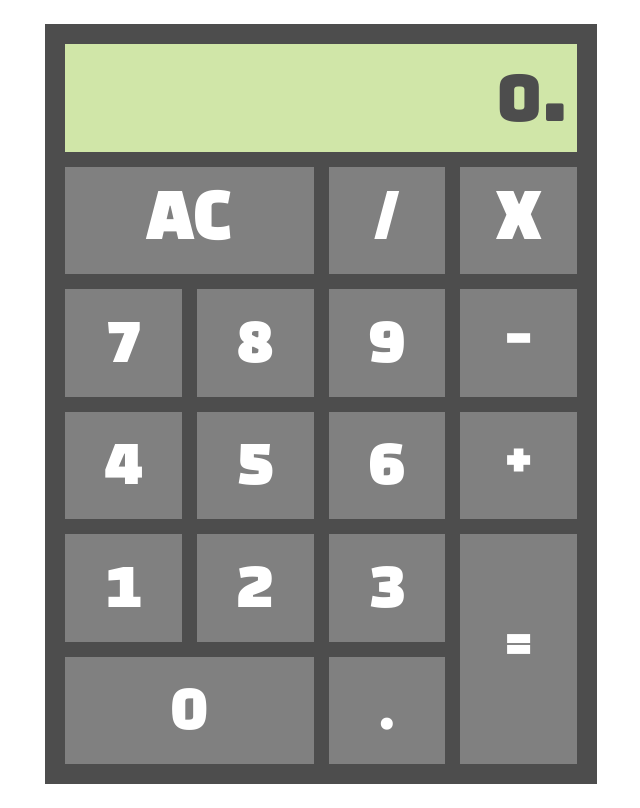
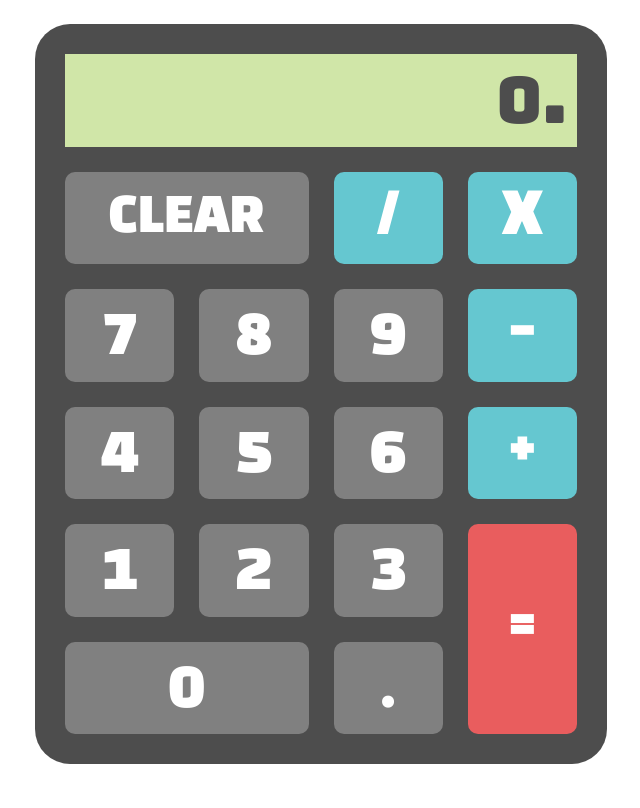
Before and after one commit to cbl0011/js-calculator, a plain HTML site: page index.html in a window 1280 px wide. Shown: the whole page, without its empty margins (319-959 px from the left). Drawn offline with Linux system fonts and the light colour scheme.

Commit message:
Clean up visuals

```diff
--- a/index.html
+++ b/index.html
@@ -26,7 +26,7 @@
         <div class="calc-button" id="subtract">-</div>
         <div class="calc-button" id="multiply">X</div>
         <div class="calc-button" id="divide">/</div>
-        <div class="calc-button" id="clear">AC</div>
+        <div class="calc-button" id="clear">CLEAR</div>
         <div class="calc-button" id="equals">=</div>
     </div>
 </body>
--- a/style.css
+++ b/style.css
@@ -1,10 +1,11 @@
 #calc-container {
     display: grid;
     width: 40vw;
-    min-width: 300px;
-    height: 90vh;
+    min-width: 500px;
+    height: 85vh;
+    min-height: 600px;
     margin: 3vh auto;
-    padding: 20px;
+    padding: 30px;
     grid-template-areas: "disp disp disp disp"
                          "clear clear div mult"
                          "seven eight nine sub"
@@ -13,8 +14,9 @@
                          "zero zero dec equals";
     grid-template-rows: repeat(6, 1fr);
     grid-template-columns: repeat(4, 1fr);
-    grid-gap: 15px;
+    grid-gap: 25px;
     background-color: #4D4D4D;
+    border-radius: 35px;
 }
 
 .calc-button {
@@ -27,6 +29,7 @@
     height: 100%;
     font-family: 'Black Han Sans', sans-serif;
     font-size: 64px;
+    border-radius: 10px;
 }
 
 #display {
@@ -43,6 +46,7 @@
 
 #clear {
     grid-area: clear;
+    font-size: 48px;
 }
 
 #zero {
@@ -87,18 +91,24 @@
 
 #divide {
     grid-area: div;
+    background-color: #65C7D0;
+    font-size: 58px;
 }
 
 #multiply {
     grid-area: mult;
+    background-color: #65C7D0;
+    font-size: 58px;
 }
 
 #subtract {
     grid-area: sub;
+    background-color: #65C7D0;
 }
 
 #add {
     grid-area: add;
+    background-color: #65C7D0;
 }
 
 #decimal {
@@ -107,4 +117,5 @@
 
 #equals {
     grid-area: equals;
+    background-color: #E95D5E;
 }
```
